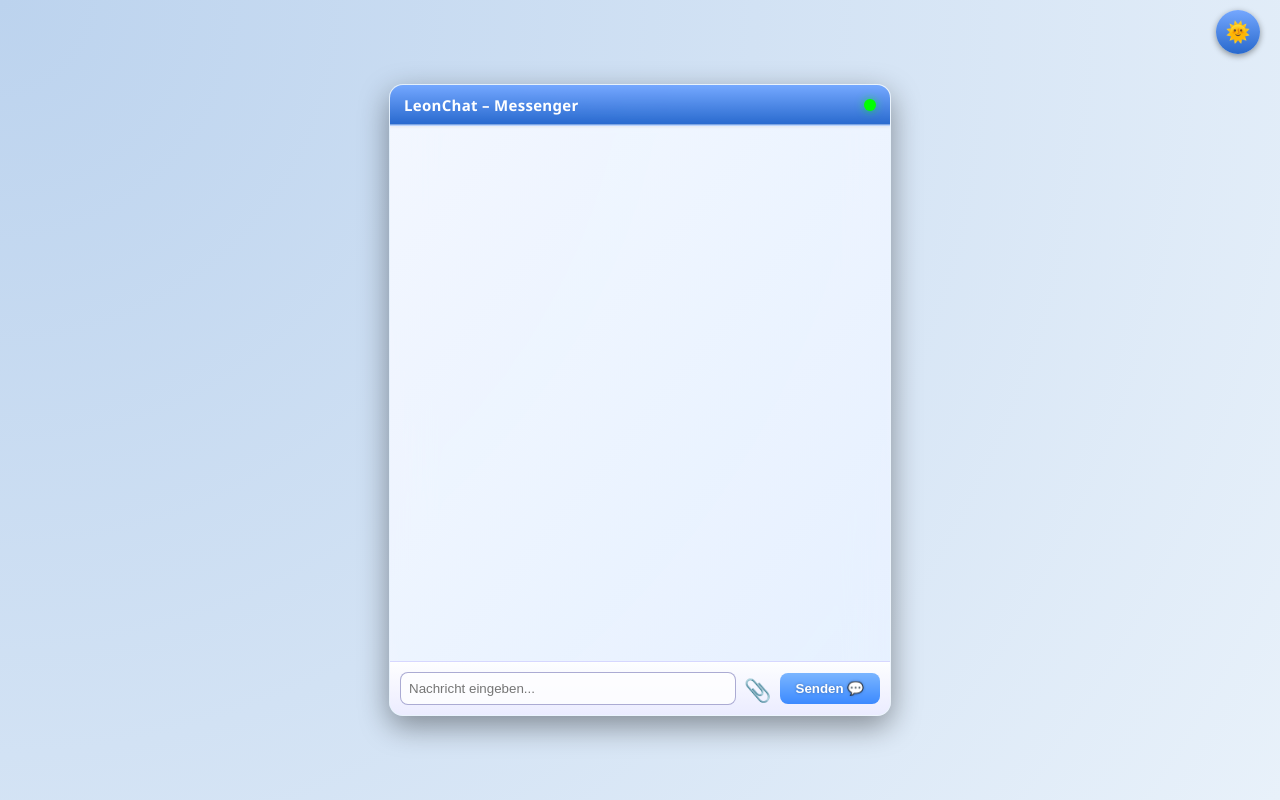
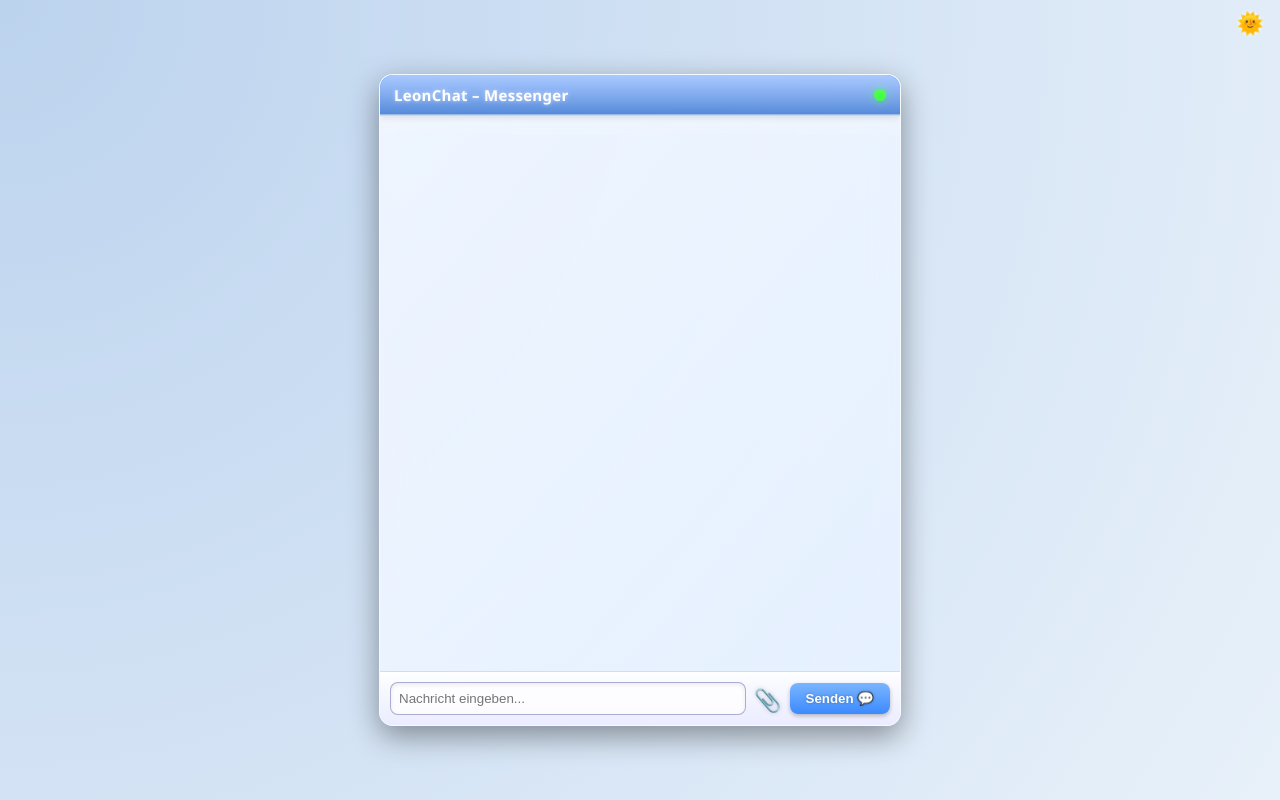
Before and after one commit to leonjulianchat/leon-julian-chat-server, a Flask app: page / in a window 1280 px wide. Run offline with Flask 3, Linux system fonts and the light colour scheme; some libraries are stand-ins or nearby versions.

Commit message:
Update style.css

```diff
--- a/static/style.css
+++ b/static/style.css
@@ -3,23 +3,26 @@
    =========================== */
 
 :root {
-  --glass-light: rgba(255,255,255,0.35);
-  --glass-dark: rgba(25,25,25,0.45);
+  --aero-glass: rgba(255, 255, 255, 0.35);
+  --aero-border-light: rgba(255, 255, 255, 0.7);
+  --aero-border-dark: rgba(0, 0, 0, 0.25);
+  --aero-blue: #3c8aff;
   --text-color: #000;
-  --window-gradient: linear-gradient(to bottom, rgba(105,160,255,0.9), rgba(20,90,200,0.9));
-  --shadow-color: rgba(0,0,0,0.4);
-  --accent: #58a6ff;
+  --shadow: 0 10px 30px rgba(0,0,0,0.4);
+  --title-gradient: linear-gradient(to bottom, rgba(105,160,255,0.95), rgba(20,90,200,0.85));
 }
 
-body.dark {
-  --glass-light: rgba(40,40,40,0.65);
-  --glass-dark: rgba(10,10,10,0.85);
-  --text-color: #e8e8e8;
-  --window-gradient: linear-gradient(to bottom, rgba(50,50,50,0.9), rgba(10,10,10,0.9));
-  --shadow-color: rgba(0,0,0,0.8);
-  --accent: #7ab5ff;
+[data-theme="dark"] {
+  --aero-glass: rgba(30, 30, 30, 0.45);
+  --aero-border-light: rgba(200, 255, 255, 0.15);
+  --aero-border-dark: rgba(0,0,0,0.7);
+  --aero-blue: #00b7ff;
+  --text-color: #e0e0e0;
+  --shadow: 0 10px 25px rgba(0,0,0,0.7);
+  --title-gradient: linear-gradient(to bottom, rgba(60,60,60,0.9), rgba(0,0,0,0.9));
 }
 
+/* --- Allgemein --- */
 body {
   background: radial-gradient(circle at top left, #bcd3ee 0%, #e8f1fa 100%);
   font-family: "Segoe UI", Tahoma, Geneva, Verdana, sans-serif;
@@ -28,65 +31,46 @@ body {
   display: flex;
   align-items: center;
   justify-content: center;
-  transition: background 0.6s ease-in-out;
+  color: var(--text-color);
+  transition: background 0.6s ease, color 0.6s ease;
 }
 
-body.dark {
-  background: radial-gradient(circle at bottom right, #0b0b0b 0%, #1a1a1a 100%);
+[data-theme="dark"] body {
+  background: radial-gradient(circle at bottom right, #1a1a1a 0%, #000000 100%);
 }
 
-.theme-toggle {
-  position: absolute;
-  top: 10px;
-  right: 20px;
-  z-index: 1000;
-}
-
-#theme-toggle-btn {
-  background: var(--window-gradient);
-  color: white;
-  border: none;
-  border-radius: 50%;
-  width: 44px;
-  height: 44px;
-  font-size: 20px;
-  cursor: pointer;
-  box-shadow: 0 2px 6px var(--shadow-color);
-  transition: all 0.3s ease;
-}
-
-#theme-toggle-btn:hover {
-  transform: rotate(15deg) scale(1.1);
-}
-
+/* --- MSN Fenster --- */
 .msn-window {
-  width: 500px;
-  height: 630px;
+  width: 520px;
+  height: 650px;
   border-radius: 14px;
-  box-shadow: 0 10px 30px var(--shadow-color);
-  background: var(--glass-light);
-  backdrop-filter: blur(20px) saturate(180%);
-  border: 1px solid rgba(255,255,255,0.3);
+  background: var(--aero-glass);
+  backdrop-filter: blur(18px) saturate(180%);
+  border: 1px solid var(--aero-border-light);
+  box-shadow: var(--shadow);
   display: flex;
   flex-direction: column;
   overflow: hidden;
   animation: fadeIn 0.8s ease-in-out;
-  color: var(--text-color);
-  transition: all 0.4s ease;
+  position: relative;
 }
 
-body.dark .msn-window {
-  background: var(--glass-dark);
-  border: 1px solid rgba(100,100,100,0.4);
+.msn-window::before {
+  content: "";
+  position: absolute;
+  top: 0;
+  left: 0;
+  right: 0;
+  height: 60px;
+  background: linear-gradient(to bottom, rgba(255,255,255,0.4), rgba(255,255,255,0.05));
+  pointer-events: none;
+  border-top-left-radius: 14px;
+  border-top-right-radius: 14px;
 }
 
-@keyframes fadeIn {
-  from { opacity: 0; transform: translateY(-10px); }
-  to { opacity: 1; transform: translateY(0); }
-}
-
+/* --- Titel-Leiste --- */
 .title-bar {
-  background: var(--window-gradient);
+  background: var(--title-gradient);
   color: white;
   padding: 10px 14px;
   font-weight: bold;
@@ -95,8 +79,9 @@ body.dark .msn-window {
   display: flex;
   justify-content: space-between;
   align-items: center;
-  box-shadow: inset 0 -1px rgba(255,255,255,0.4), 0 1px 3px rgba(0,0,0,0.3);
   border-bottom: 1px solid rgba(255,255,255,0.5);
+  box-shadow: inset 0 -1px rgba(255,255,255,0.4), 0 2px 6px rgba(0,0,0,0.4);
+  text-shadow: 0 0 4px rgba(255,255,255,0.5);
 }
 
 .status-dot {
@@ -105,34 +90,36 @@ body.dark .msn-window {
   border-radius: 50%;
   margin-left: 8px;
   background-color: #00ff00;
-  box-shadow: 0 0 8px rgba(0,255,0,0.6);
+  box-shadow: 0 0 8px rgba(0,255,0,0.7);
 }
 
+/* --- Chat-Bereich --- */
 .chat-container {
   flex: 1;
   display: flex;
   flex-direction: column;
-  background: linear-gradient(to bottom right, rgba(250,250,255,0.8), rgba(230,240,255,0.8));
+  background: linear-gradient(to bottom right, rgba(250,250,255,0.7), rgba(230,240,255,0.7));
+  transition: background 0.6s ease;
 }
 
-body.dark .chat-container {
-  background: linear-gradient(to bottom right, rgba(30,30,30,0.8), rgba(20,20,20,0.85));
+[data-theme="dark"] .chat-container {
+  background: linear-gradient(to bottom right, rgba(20,20,25,0.7), rgba(40,40,50,0.7));
 }
 
+/* --- Nachrichtenbereich --- */
 .messages {
   flex: 1;
   padding: 12px;
   overflow-y: auto;
   scrollbar-width: thin;
-  scrollbar-color: var(--accent) transparent;
+  scrollbar-color: var(--aero-blue) transparent;
 }
 
 .messages::-webkit-scrollbar {
   width: 8px;
 }
-
 .messages::-webkit-scrollbar-thumb {
-  background-color: var(--accent);
+  background-color: var(--aero-blue);
   border-radius: 8px;
 }
 
@@ -142,12 +129,12 @@ body.dark .chat-container {
   border-radius: 10px;
   margin-bottom: 8px;
   box-shadow: 0 2px 5px rgba(0,0,0,0.15);
-  transition: transform 0.1s ease-in-out;
+  transition: transform 0.1s ease-in-out, background 0.4s ease;
 }
 
-body.dark .message {
-  background: rgba(60,60,60,0.75);
-  box-shadow: 0 2px 6px rgba(0,0,0,0.6);
+[data-theme="dark"] .message {
+  background: rgba(40,40,40,0.75);
+  color: #eaeaea;
 }
 
 .message:hover {
@@ -155,12 +142,12 @@ body.dark .message {
 }
 
 .system {
-  color: var(--accent);
+  color: var(--aero-blue);
   font-style: italic;
-  margin-bottom: 8px;
-  text-shadow: 0 0 6px rgba(173,216,255,0.8);
+  text-shadow: 0 0 6px rgba(173,216,255,0.6);
 }
 
+/* --- Eingabebereich --- */
 .input-area {
   display: flex;
   align-items: center;
@@ -170,35 +157,45 @@ body.dark .message {
   box-shadow: inset 0 1px rgba(255,255,255,0.5);
 }
 
-body.dark .input-area {
-  background: linear-gradient(to bottom, rgba(45,45,45,0.9), rgba(25,25,25,0.95));
-  border-top: 1px solid rgba(70,70,70,0.8);
+[data-theme="dark"] .input-area {
+  background: linear-gradient(to bottom, rgba(40,40,40,0.95), rgba(25,25,25,0.9));
+  border-top: 1px solid rgba(100,100,100,0.6);
 }
 
+/* --- Eingabefeld & Buttons --- */
 #message-input {
   flex: 1;
   padding: 8px;
   border: 1px solid rgba(150,150,200,0.8);
   border-radius: 8px;
   outline: none;
-  background: rgba(255,255,255,0.8);
+  background: rgba(255,255,255,0.85);
+  box-shadow: inset 0 2px 4px rgba(0,0,0,0.08);
+  transition: all 0.3s ease;
 }
 
-body.dark #message-input {
-  background: rgba(30,30,30,0.8);
-  color: #e8e8e8;
-  border: 1px solid rgba(100,100,100,0.8);
+#message-input:focus {
+  border-color: var(--aero-blue);
+  box-shadow: 0 0 5px var(--aero-blue);
+}
+
+[data-theme="dark"] #message-input {
+  background: rgba(40,40,40,0.8);
+  border: 1px solid rgba(80,80,120,0.8);
+  color: #e0e0e0;
 }
 
 .upload-btn {
   margin: 0 8px;
   font-size: 22px;
   cursor: pointer;
-  transition: transform 0.15s ease-in-out;
+  filter: drop-shadow(0 0 2px rgba(0,0,0,0.2));
+  transition: transform 0.15s ease-in-out, color 0.3s ease;
 }
 
 .upload-btn:hover {
   transform: scale(1.2);
+  color: var(--aero-blue);
 }
 
 .send-btn {
@@ -210,14 +207,48 @@ body.dark #message-input {
   cursor: pointer;
   font-weight: bold;
   text-shadow: 0 0 3px rgba(0,0,0,0.3);
+  box-shadow: 0 2px 4px rgba(0,0,0,0.25);
   transition: all 0.2s ease-in-out;
 }
 
-body.dark .send-btn {
-  background: linear-gradient(to bottom, #444, #111);
-  text-shadow: 0 0 3px rgba(255,255,255,0.2);
+.send-btn:hover {
+  background: linear-gradient(to bottom, #8cc2ff, #4d9aff);
+  box-shadow: 0 4px 8px rgba(0,0,0,0.3);
+  transform: translateY(-1px);
 }
 
-.send-btn:hover {
-  transform: translateY(-1px);
+[data-theme="dark"] .send-btn {
+  background: linear-gradient(to bottom, #333, #000);
+  border: 1px solid rgba(80,80,120,0.8);
 }
+
+[data-theme="dark"] .send-btn:hover {
+  background: linear-gradient(to bottom, #444, #111);
+  box-shadow: 0 4px 8px rgba(0,0,0,0.8);
+}
+
+/* --- Schalter --- */
+.theme-toggle {
+  position: absolute;
+  top: 10px;
+  right: 10px;
+}
+
+#theme-toggle-btn {
+  background: transparent;
+  border: none;
+  font-size: 22px;
+  cursor: pointer;
+  color: white;
+  text-shadow: 0 0 5px rgba(255,255,255,0.7);
+  transition: transform 0.2s ease-in-out;
+}
+
+#theme-toggle-btn:hover {
+  transform: rotate(20deg) scale(1.2);
+}
+
+@keyframes fadeIn {
+  from { opacity: 0; transform: translateY(-10px); }
+  to { opacity: 1; transform: translateY(0); }
+}
```
